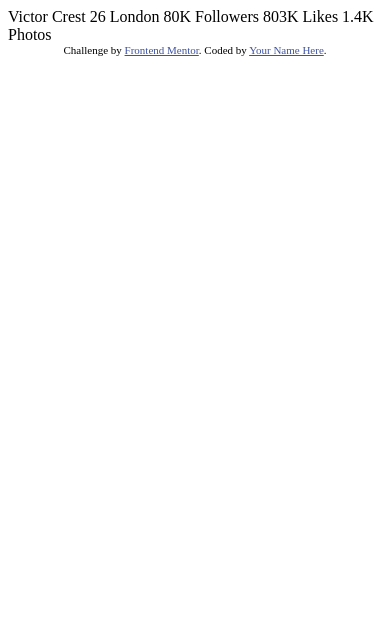
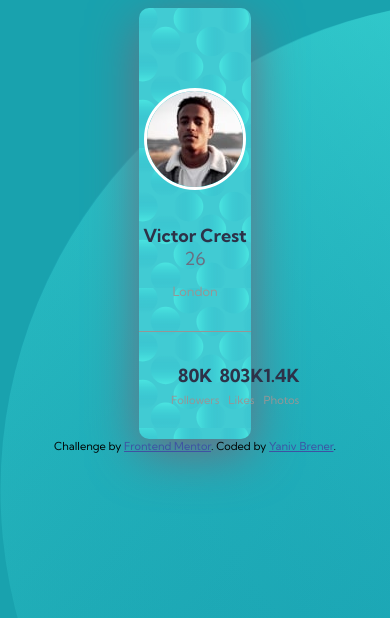
Before and after one commit to ezeYaniv/FrontendMentor-challenge-profile-card, a plain HTML site: page index.html in a window 390 px wide. Drawn offline with Linux system fonts and the light colour scheme.

Commit message:
HTML complete with classes, CSS done with percentages. Background images move when resized (not responsive.)

```diff
--- a/index.html
+++ b/index.html
@@ -1,5 +1,6 @@
 <!DOCTYPE html>
 <html lang="en">
+
 <head>
   <meta charset="UTF-8">
   <meta name="viewport" content="width=device-width, initial-scale=1.0"> <!-- displays site properly based on user's device -->
@@ -7,29 +8,39 @@
   <link rel="icon" type="image/png" sizes="32x32" href="./images/favicon-32x32.png">
 
   <title>Frontend Mentor | Profile card component</title>
+  <link rel="preconnect" href="https://fonts.gstatic.com">
+  <link href="https://fonts.googleapis.com/css2?family=Kumbh+Sans:wght@400;700&display=swap" rel="stylesheet">
+  <link rel="stylesheet" href="styles.css">
+</head>
 
-  <!-- Feel free to remove these styles or customise in your own stylesheet 👍 -->
-  <style>
-    .attribution { font-size: 11px; text-align: center; }
-    .attribution a { color: hsl(228, 45%, 44%); }
-  </style>
-</head>
 <body>
-  Victor Crest
-  26
-  London
+  <div class="card">
+    <img class="profile-pic" src="./images/image-victor.jpg" alt="image-of-victor">
+    <div class="name">
+      <span class="name_text blue_text">Victor Crest</span>
+      <span class="name_age grayblue_text">26</span>
+    </div>
+    <p class="location gray_text">London</p>
+    <div class="stats">
+      <div class="stats_box">
+        <p class="stats_number blue_text">80K</p>
+        <p class="stats_text gray_text">Followers</p>
+      </div>
+      <div class="stats_box">
+        <p class="stats_number blue_text">803K</p>
+        <p class="stats_text gray_text">Likes</p>
+      </div>
+      <div class="stats_box">
+        <p class="stats_number blue_text">1.4K</p>
+        <p class="stats_text gray_text">Photos</p>
+      </div>
+    </div>
+  </div>
 
-  80K
-  Followers
-
-  803K
-  Likes
-
-  1.4K
-  Photos
   <div class="attribution">
     Challenge by <a href="https://www.frontendmentor.io?ref=challenge" target="_blank">Frontend Mentor</a>.
-    Coded by <a href="#">Your Name Here</a>.
+    Coded by <a href="https://github.com/ezeYaniv">Yaniv Brener</a>.
   </div>
 </body>
+
 </html>
--- a/styles.css
+++ b/styles.css
@@ -0,0 +1,89 @@
+body {
+
+  box-sizing: border-box;
+  font-family: 'Kumbh Sans', sans-serif;
+  font-size: 18px;
+  text-align: center;
+  background-image: url('./images/bg-pattern-top.svg'), url('./images/bg-pattern-bottom.svg');
+  background-color: hsl(185, 75%, 39%);
+  background-repeat: no-repeat, no-repeat;
+}
+
+/* Typography section.  */
+.blue_text {
+  font-weight: 700;
+  color:hsl(229, 23%, 23%);
+}
+
+.grayblue_text {
+  color: hsl(227, 10%, 46%);
+}
+
+.gray_text {
+  color: hsl(0, 0%, 59%);
+}
+
+
+.stats_text {
+  font-size: 0.7rem;
+}
+
+/* Rest of CSS */
+
+.card {
+  background-image: url('./images/bg-pattern-card.svg');
+  width: 30%;
+  margin: auto;
+  background-color: #fff;
+  border-radius: 10px;
+  box-shadow: 0 15px 50px hsl(227, 10%, 46%);
+}
+
+.profile-pic {
+  border-radius: 100%;
+  border: 3px solid #fff;
+  margin: 5rem auto 1.8rem;
+}
+
+.location {
+  font-size: 0.8rem;
+  margin-bottom: 2rem;
+}
+
+
+.stats {
+  display: flex;
+  border-top: solid 0.5px hsl(0, 0%, 59%);
+  padding: 2rem;
+}
+
+.stats_box {
+  flex: 1;
+}
+
+.stats_number {
+  margin-top: 0;
+  margin-bottom: 0.4rem;
+}
+
+.stats_text {
+  margin: 0;
+}
+
+
+
+
+
+
+
+
+
+
+
+
+
+
+
+
+.attribution { font-size: 11px; text-align: center; }
+.attribution a { color: hsl(228, 45%, 44%); }
```
